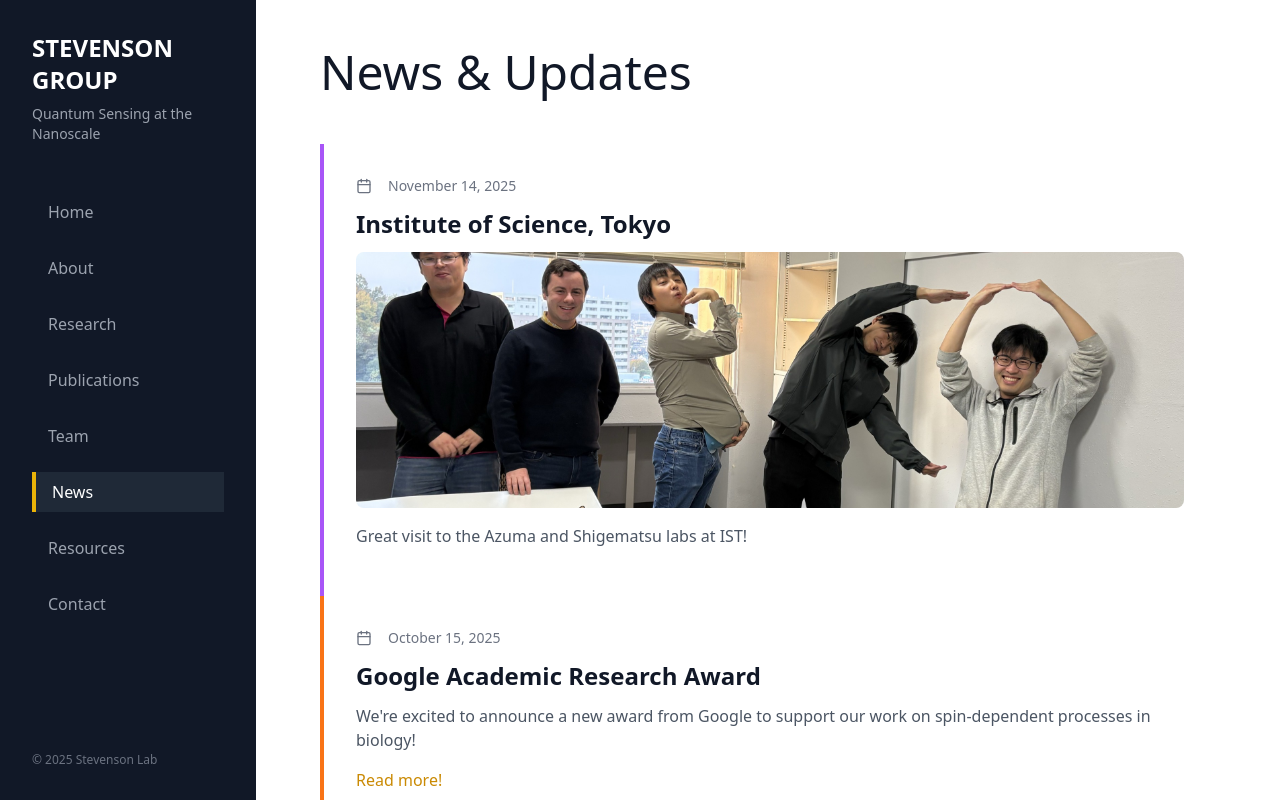
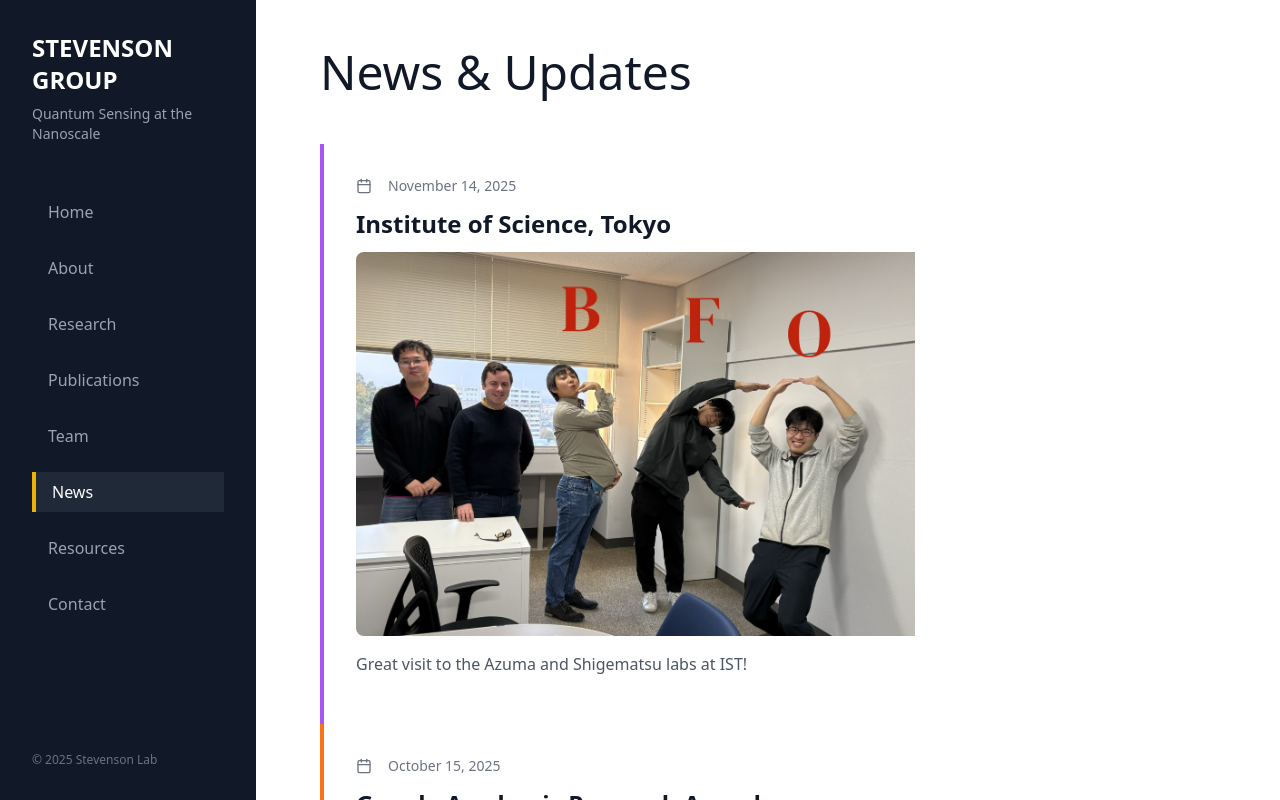
Before and after one commit to paulstevensonlab/stevenson-lab-site, a React (Create React App) app: page / in a window 1280 px wide. Both pictures are taken after a click on the link "News". Shown: the top 800 px of the page. Built offline with nearby package versions, Linux system fonts and the light colour scheme.

Commit message:
Images update

```diff
--- a/src/App.js
+++ b/src/App.js
@@ -883,14 +883,23 @@ const ResearchPage = () => {
         {/* Conditionally render image if it exists */}
         {item.image && (
           <div className="mb-4">
+            <div className="relative w-full overflow-hidden rounded-lg bg-white">
               <img
                 src={item.image}
                 alt={item.imageAlt || item.title}
-          className="w-full h-48 md:h-64 object-cover rounded-lg"
+                className="w-full h-auto"
+                style={{
+                  maxHeight: '24rem', // 384px max height on desktop
+                  objectFit: 'contain',
+                  display: 'block',
+                  margin: '0 0 0 0', // Left aligned
+                  objectPosition: 'left center'
+                }}
                 onError={(e) => {
                   e.target.style.display = 'none'; // Hide if image fails to load
                 }}
               />
+            </div>
           </div>
         )}
         <p className="text-sm md:text-base text-gray-600 mb-4 leading-relaxed">
```
Lines whose indentation alone changed are shown as unchanged.
